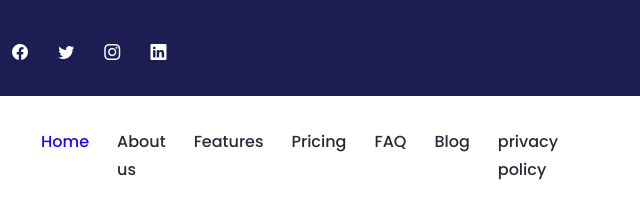
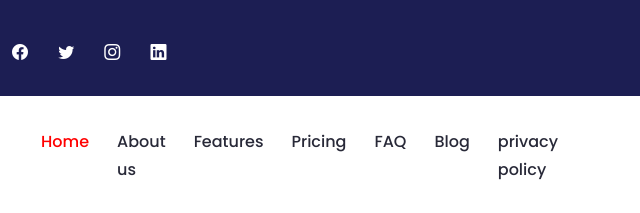
Before and after one commit to iyiu9afir/finsweet, a plain HTML site: page index.html in a window 1280 px wide. In both pictures the pointer is over the link 705 px from the left and 7334 px from the top of the page. Shown: the part 7192-7405 px from the top of the page, 640-1280 px from the left. Drawn offline with nearby package versions, Linux system fonts and the light colour scheme.

Commit message:
push check

```diff
--- a/css/style.css
+++ b/css/style.css
@@ -822,6 +822,7 @@ h6 {
   transition: .5s;
 }
 #footer a:hover{
-  color: #2405f2;
+  color: red;
+  /* color: #2405f2; */
 }
 /* footer section end */
```
